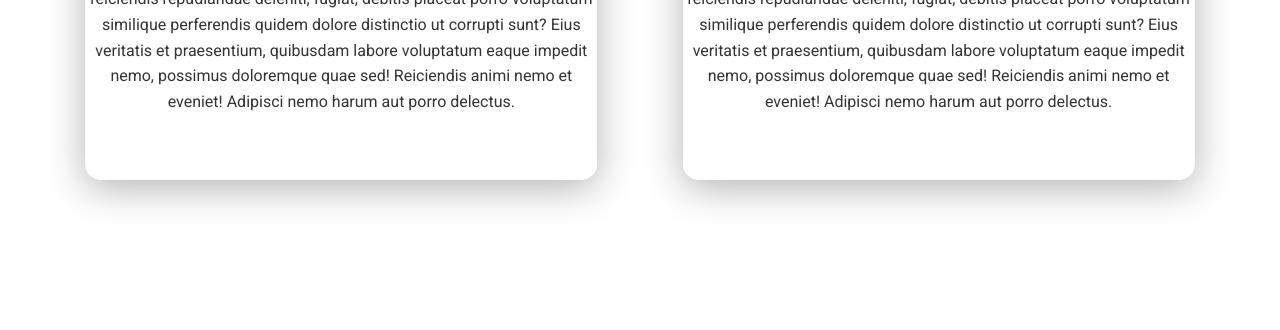
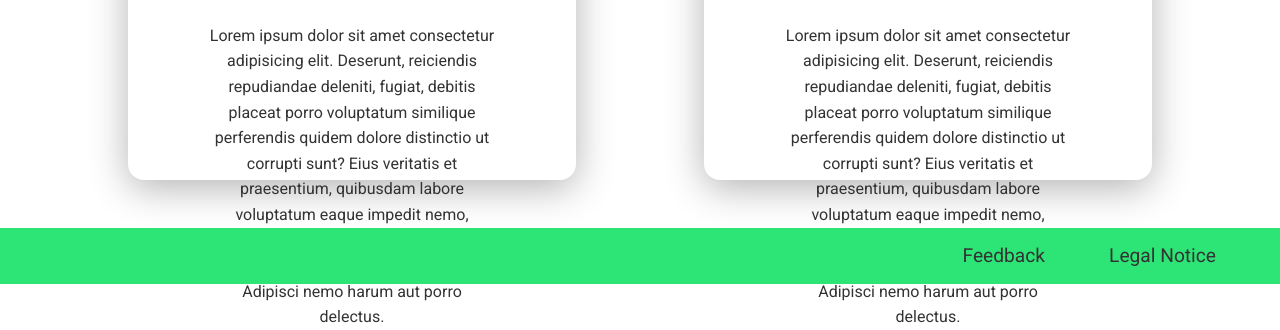
Before and after one commit to LukK-Dev/cnjg_website, a plain HTML site: page index.html in a window 1280 px wide. Shown: the part 516-846 px from the top of the page. Before the commit the page ends 800 px from the top, so only its background shows below. Drawn offline with Linux system fonts and the light colour scheme.

Commit message:
footer and stuff

```diff
--- a/css/style.css
+++ b/css/style.css
@@ -73,15 +73,34 @@ img {
     height: 13rem;
     object-fit: cover;
     border-radius: 10rem;
-    margin-top: 1.5rem;
+    margin: 2rem 0rem;
 }
 
 .introduction-item {
-    width: 40vw;
+    width: 35vw;
     height: 65vh;
 }
 
 
 .introduction-item h1 {
     text-align: left;
+    margin: 0 0 2rem 5rem;
 }
+
+.introduction-item p {
+    padding: 0rem 5rem;
+}
+
+/* footer */
+.footer {
+    position: absolute;
+    bottom: 0rem;
+    width: 100%;
+    height: 7vh;
+    justify-content: right;
+}
+
+.footer a {
+    margin-right: 4rem;
+    font-size: 1.2rem;
+}
--- a/css/utilities.css
+++ b/css/utilities.css
@@ -16,8 +16,12 @@
     border: 5px solid #333;
 }
 
-.drop-shadow {
+.drop-shadow-strong {
     box-shadow: 0 8px 38px rgba(0, 0, 0, 0.3);
+}
+
+.drop-shadow-weak {
+    box-shadow: 0 12px 36px rgba(0, 0, 0, 0.1);
 }
 
 .flex-items {
--- a/index.html
+++ b/index.html
@@ -10,7 +10,7 @@
     <title>CNJG | Home</title>
 </head>
 <body>
-    <div class="navbar bg-primary">
+    <div class="navbar bg-primary drop-shadow-weak">
         <a href="index.html" class="logo"><img src="images/logo.png" alt="CNJG"></a>
         <nav>
             <ul>
@@ -22,17 +22,23 @@
     </div>
     <main>
         <div class="flex-items" id="introduction">
-            <div class="introduction-item rounded-corners drop-shadow">
+            <div class="introduction-item rounded-corners drop-shadow-strong">
                 <img class="outline" src="images/person_placeholder.jpg" alt="">
                 <h1>Enrico</h1>
                 <p>Lorem ipsum dolor sit amet consectetur adipisicing elit. Deserunt, reiciendis repudiandae deleniti, fugiat, debitis placeat porro voluptatum similique perferendis quidem dolore distinctio ut corrupti sunt? Eius veritatis et praesentium, quibusdam labore voluptatum eaque impedit nemo, possimus doloremque quae sed! Reiciendis animi nemo et eveniet! Adipisci nemo harum aut porro delectus.</p>
             </div>
-            <div class="introduction-item rounded-corners drop-shadow">
+            <div class="introduction-item rounded-corners drop-shadow-strong">
                 <img class="outline" src="images/person_placeholder.jpg" alt="">
                 <h1>Luk</h1>
                 <p>Lorem ipsum dolor sit amet consectetur adipisicing elit. Deserunt, reiciendis repudiandae deleniti, fugiat, debitis placeat porro voluptatum similique perferendis quidem dolore distinctio ut corrupti sunt? Eius veritatis et praesentium, quibusdam labore voluptatum eaque impedit nemo, possimus doloremque quae sed! Reiciendis animi nemo et eveniet! Adipisci nemo harum aut porro delectus.</p>
             </div>
         </div>
     </main>
+    <footer>
+        <div class="footer flex-items bg-primary">
+            <a href="#">Feedback</a>
+            <a href="#">Legal Notice</a>
+        </div>
+    </footer>
 </body>
 </html>
```
